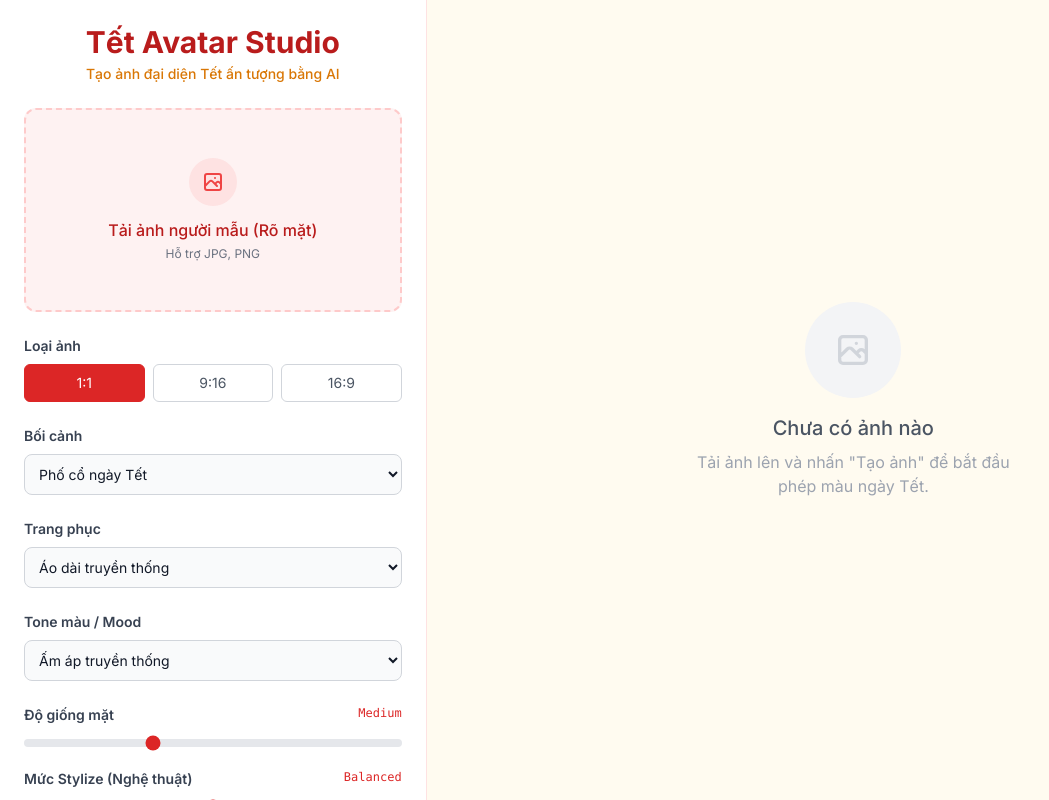
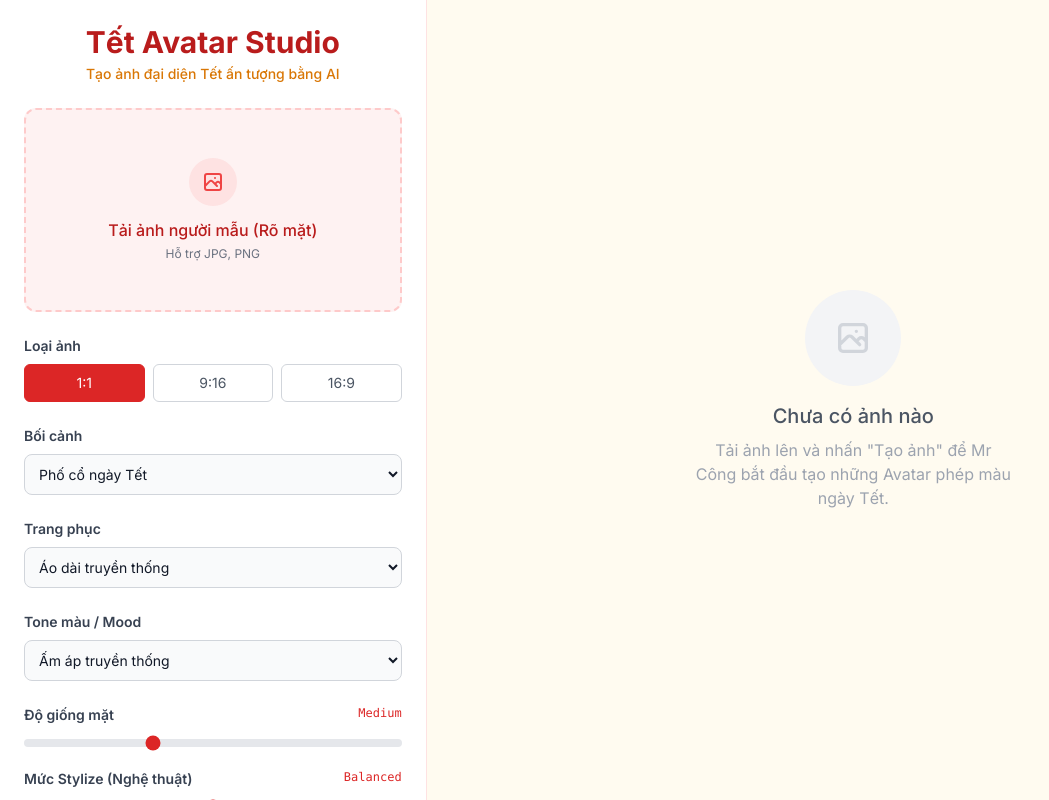
Before and after one commit to iotlvhh/TetAvatar, a React (Vite) app: page / in a window 1280 px wide. Shown: the whole page, without its empty margins (0-1049 px from the left). Built offline with nearby package versions, Linux system fonts and the light colour scheme.

Commit message:
Update text for image upload and creation messages

```diff
--- a/components/Gallery.tsx
+++ b/components/Gallery.tsx
@@ -19,7 +19,7 @@ export const Gallery: React.FC<GalleryProps> = ({ images, isGenerating }) => {
           </svg>
         </div>
         <h3 className="text-xl font-medium text-gray-600">Chưa có ảnh nào</h3>
-        <p className="max-w-xs mt-2">Tải ảnh lên và nhấn "Tạo ảnh" để bắt đầu phép màu ngày Tết.</p>
+        <p className="max-w-xs mt-2">Tải ảnh lên và nhấn "Tạo ảnh" để Mr Công bắt đầu tạo những Avatar phép màu ngày Tết.</p>
       </div>
     );
   }
@@ -34,7 +34,7 @@ export const Gallery: React.FC<GalleryProps> = ({ images, isGenerating }) => {
               <path className="opacity-75" fill="currentColor" d="M4 12a8 8 0 018-8V0C5.373 0 0 5.373 0 12h4zm2 5.291A7.962 7.962 0 014 12H0c0 3.042 1.135 5.824 3 7.938l3-2.647z"></path>
             </svg>
           </div>
-          <h3 className="text-lg font-semibold text-gray-800">Đang tạo ảnh Tết...</h3>
+          <h3 className="text-lg font-semibold text-gray-800">Mr Công đang tạo ảnh Tết...</h3>
           <p className="text-gray-500 text-sm">Quá trình này có thể mất khoảng 15-30 giây.</p>
         </div>
       )}
```
